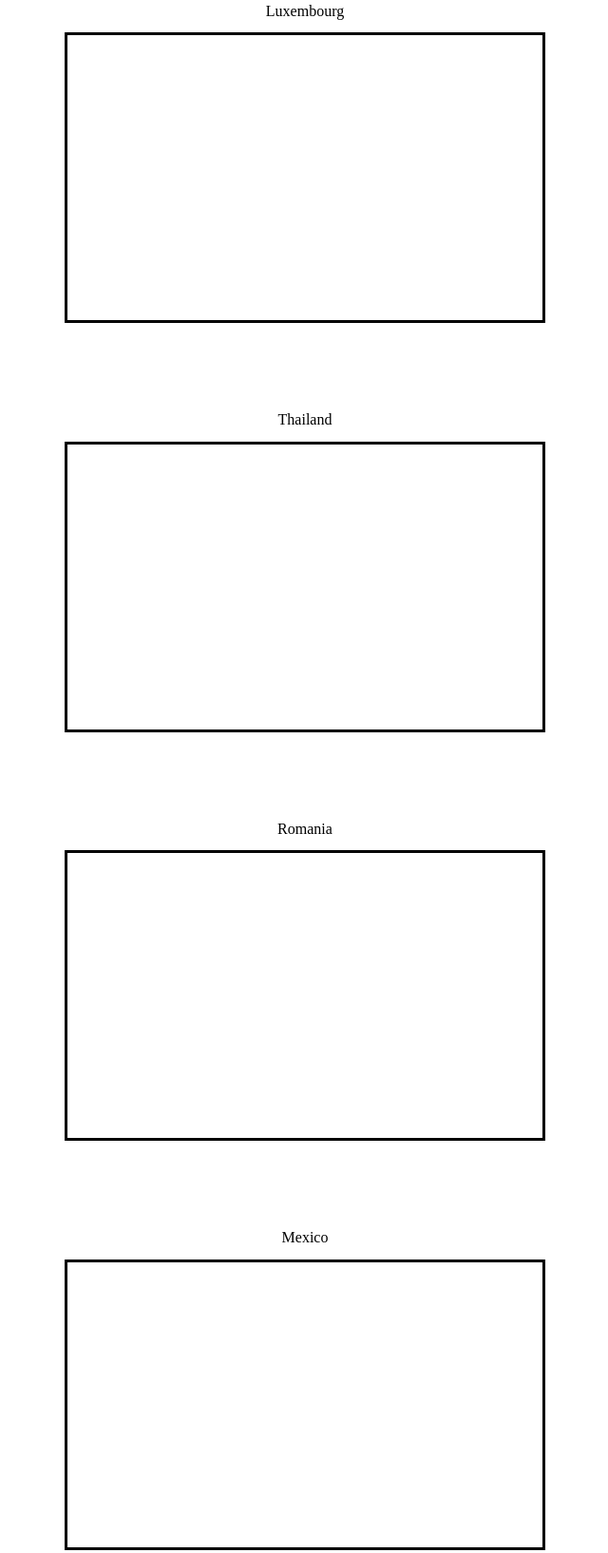
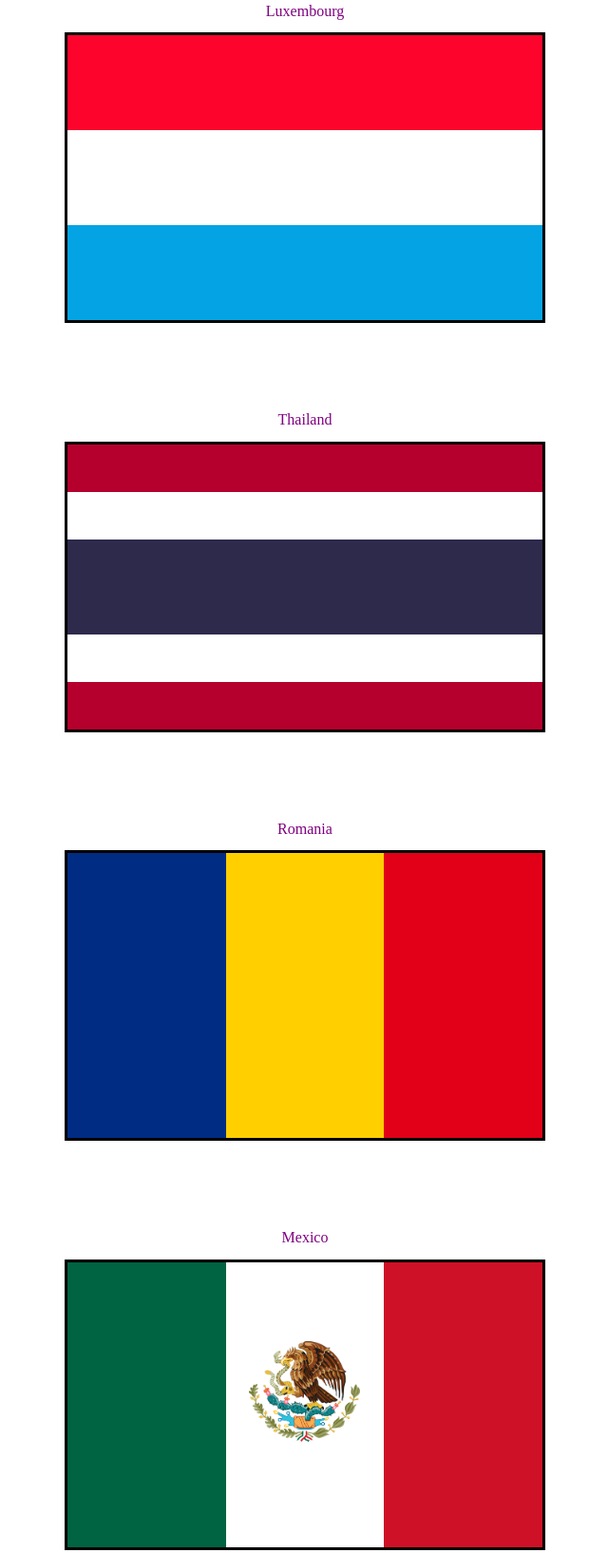
Before and after one commit to fullstack-decal-sp23/hw2-lycarissa, a plain HTML site: page index.html in a window 1280 px wide. Shown: the part 596-2231 px from the top of the page at 95% size, without its empty margins (319-959 px from the left). Drawn offline with Linux system fonts and the light colour scheme.

Commit message:
first commit

```diff
--- a/index.html
+++ b/index.html
@@ -37,19 +37,25 @@
     </div>
 
     <h2 class="label">Romania</h2>
-    <div class="flag" style="">
-      <!-- insert flag here -->
+    <div class="flag" style="display:flex; flex-direction:row">
+      <div class="romania-blue"></div>
+      <div class="romania-yellow"></div>
+      <div class="romania-red"></div>
     </div>
 
     <h2 class="label">Mexico</h2>
-    <div class="flag">
-      <!-- insert flag here -->
+    <div class="flag" style="display:flex; flex-direction:row">
+      <div class="mexico-green"></div>
+      <div class="mexico-img">
+        <img src="./eagle.png" class="mex-image"/>
+      </div>
+      <div class="mexico-red"></div>
     </div>
 
     <h2>Margin</h2>
     <div class="margin-container">
-      <div class="flag"></div>
-      <div class="flag"></div>
+      <div class="flag1"></div>
+      <div class="flag2"></div>
     </div>
 
     <h2>Padding</h2>
--- a/styles.css
+++ b/styles.css
@@ -15,6 +15,15 @@ h2 {
   font-size: medium;
   font-weight: 200;
 }
+
+.label {
+  color: purple
+}
+
+.label:hover{
+  font-size: 50px ;
+  color: peachpuff
+}
 /* END SETUP */
 
 /* Classes that you might find useful */
@@ -27,12 +36,16 @@ h2 {
   margin-bottom: 5rem;
 }
 
+
 .twovert {
   height: 50%;
 }
 
 .threevert {
+  width: 500px;
+  height: 100px
 }
+
 
 .threehoriz {
   width: 33.3%;
@@ -59,50 +72,43 @@ h2 {
 
 /* QUESTION 1 */
 
-.orange {
-  background-color: orange;
+.threevert:nth-child(1) {
+  background-color: rgb(252, 4, 44);
+  width: 500px;
+  height: 100px
 }
 
-.yellow {
-  background-color: yellow;
-}
+.threevert:nth-child(2) {
+  background-color: white;
+  width: 500px;
+  height: 100px
+ }
 
-.green {
-  background-color: green;
-}
+ .threevert:nth-child(3) {
+  background-color: rgb(4, 164, 228);
+  width: 500px;
+  height: 100px
+ }
 
-.blue {
-  background-color: blue;
-}
-
-.lightblue {
-  background-color: lightblue;
-}
-
-.purple {
-  background-color: purple;
-}
-
-.white {
-  background-color: #fff;
-}
-
-.black {
-  background-color: #000;
-}
 
 /* BEGIN QUESTION 2 */
 
 .thailand-red {
-  /* TODO */
+  background-color: #B5002D;
+  width: 500px;
+  height: 50px
 }
 
 .thailand-white {
-  /* TODO */
+  background-color: white;
+  width: 500px;
+  height: 50px
 }
 
 .thailand-blue {
-  /* TODO */
+  background-color: #2E2A4C;
+  width: 500px;
+  height: 100px
 }
 
 /* END QUESTION 2 */
@@ -111,29 +117,48 @@ h2 {
 
 .romania-blue {
   background-color: #002c84;
+  width: 33.3%;
+  height: 300px;
 }
 
 .romania-yellow {
   background-color: #ffcf00;
+  width: 33.3%;
+  height: 300px;
 }
 
 .romania-red {
   background-color: #e10017;
+  width: 33.3%;
+  height: 300px;
 }
+
+
 
 /* END QUESTION 3 */
 
 /* QUESTION 4 */
 .mexico-green {
   background-color: #006341;
+  width: 33.3%;
+  height: 300px;
 }
 
 .mexico-img {
-  /* TODO */
+  width: 33.3%;
+  height: 300px;
+}
+.mex-image{
+  max-width: 70%;
+  max-height: 70%;
+  align-self: center;
+  padding: 50% 0% 0% 15%
 }
 
 .mexico-red {
   background-color: #ce1126;
+  width: 33.3%;
+  height: 300px;
 }
 
 /* QUESTION 6 */
@@ -149,17 +174,23 @@ h2 {
 /* For margin practice */
 .flag1 {
   background-color: red;
-  /* TODO */
+  width: 100%;
+  height: 100%;
+  margin-right: 5px;
+
 }
 
 .flag2 {
   background-color: blue;
-  /* TODO */
+  margin-left:5px;
+  width: 100%;
+  height: 100%;
+
 }
 /* For padding practice */
 .padding-container {
   box-sizing: border-box;
   background-color: lightblue;
   background-clip: content-box, padding-box;
-  /* TODO */
+  padding: 60px
 }
```
